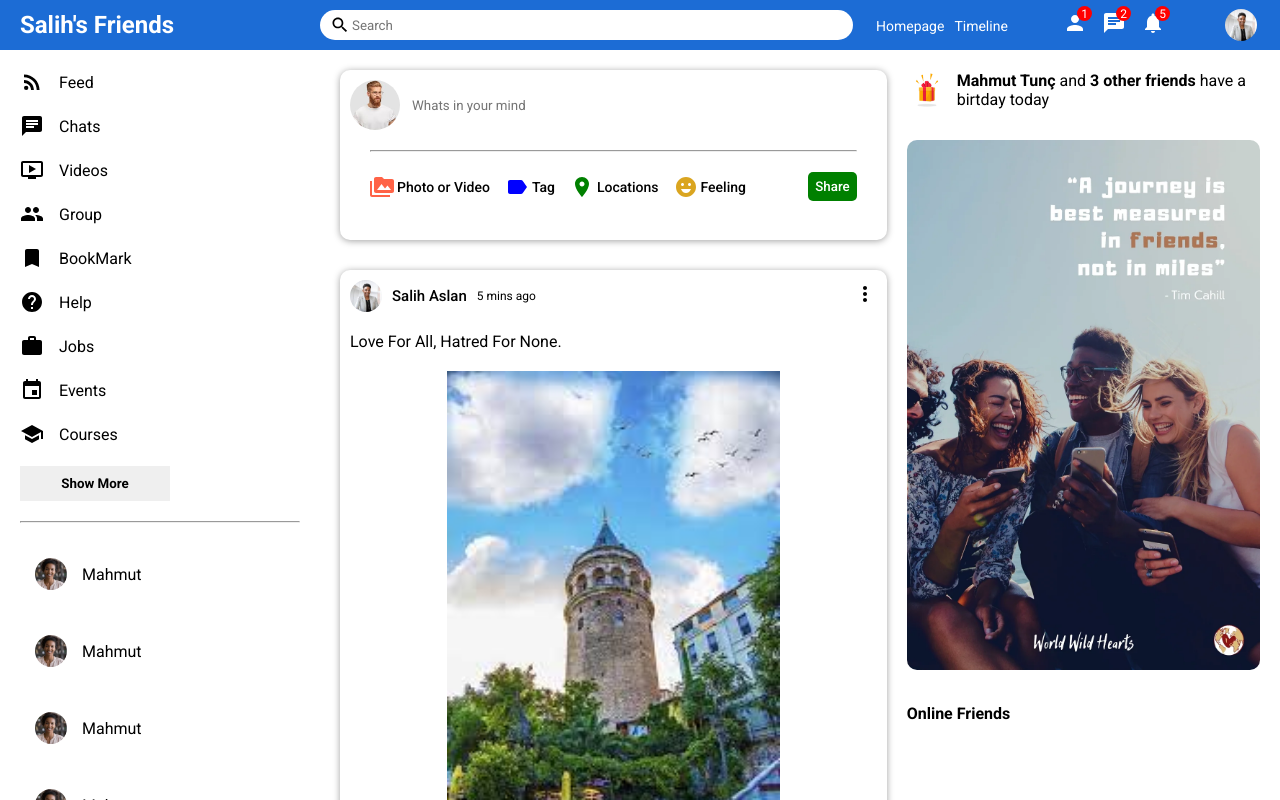
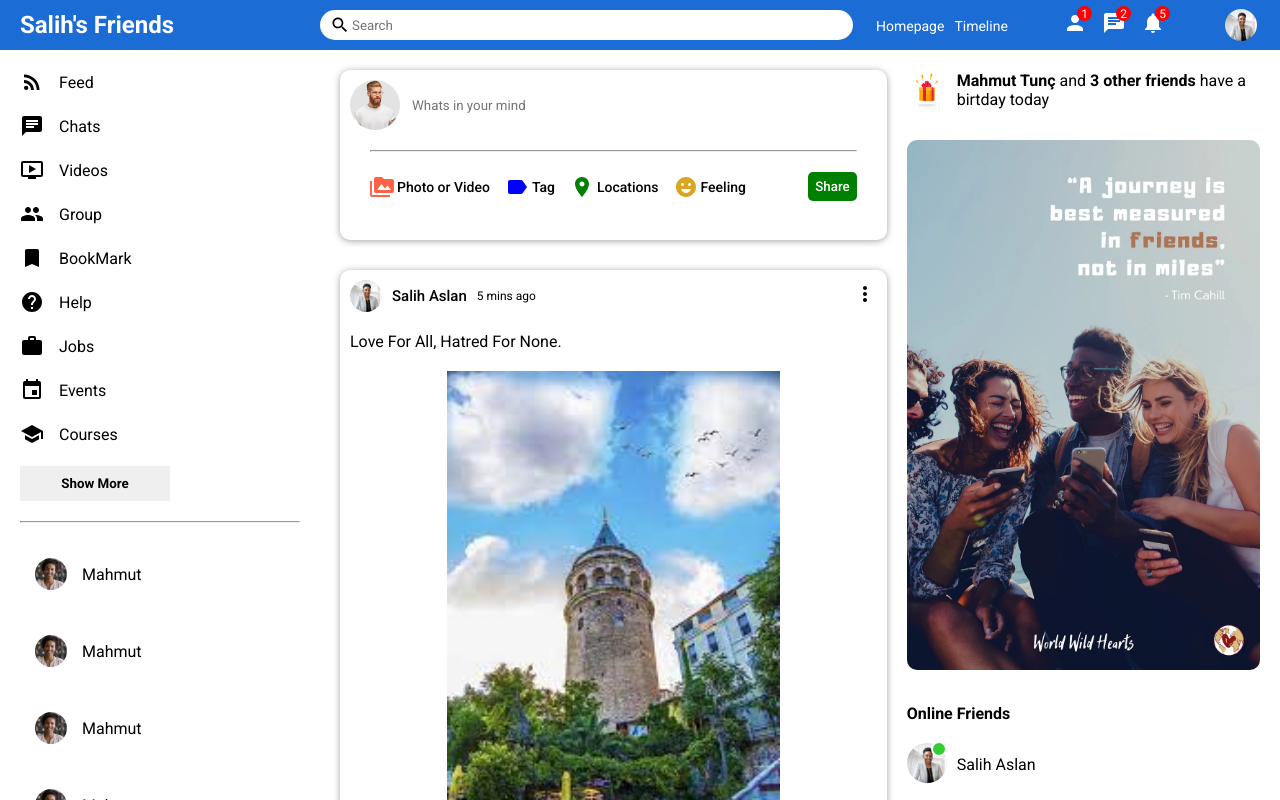
Before and after one commit to muhammetsalihaslan/SocialMediaApp, a React (Create React App) app in the folder socialmediapp/: page / in a window 1280 px wide. Shown: the top 800 px of the page. Built offline with nearby package versions, Linux system fonts and the light colour scheme.

Commit message:
online and raightbar

```diff
--- /dev/null
+++ b/socialmediapp/src/components/online/Online.jsx
@@ -0,0 +1,18 @@
+
+import React from 'react'
+import "./online.css";
+
+const Online = ({user}) => {
+  return (
+    <li className="rightbarFriend">
+        <div className="rightbarProfileImgContainer">
+            <img src={user.profilePicture} alt="" className="rightbarProfileImg" />
+            <span className="rightbarOnline"></span>
+        </div>
+          <span className="rightbarUsername">{user.username}</span>
+
+    </li>
+  )
+}
+
+export default Online
--- /dev/null
+++ b/socialmediapp/src/components/online/online.css
@@ -0,0 +1,28 @@
+.rightbarFriend {
+    display: flex;
+    align-items: center;
+    margin-bottom: 15px;
+}
+
+.rightbarProfileImgContainer {
+    margin-right: 10px;
+    position: relative;
+}
+
+.rightbarProfileImg {
+    width: 40px;
+    height: 40px;
+    border-radius: 50%;
+    object-fit: cover;
+}
+
+.rightbarOnline {
+    width: 12px;
+    height: 12px;
+    border-radius: 50%;
+    background-color: limegreen;
+    position: absolute;
+    top: -2px;
+    right: 0;
+    border: 2px solid white;
+}
--- a/socialmediapp/src/components/rightbar/Rightbar.jsx
+++ b/socialmediapp/src/components/rightbar/Rightbar.jsx
@@ -1,5 +1,6 @@
 import "./rightbar.css"
 import { Users } from "../../data"
+import Online from "../online/Online";
 
 
 const Rightbar = () => {
@@ -13,11 +14,12 @@ const Rightbar = () => {
                 <img className="rightbarAd"  src="assets/share/9.jpeg" alt="" />
                 <h4 className="rightbarTitle">Online Friends</h4>
                 <ul className="rightbarFriendList">
-                    <li className="rightbarFriend">
+
+                        {Users.map(u => (
+                            <Online key={u.id} user={u}/>
+                        ))}
 
 
-
-                    </li>
 
                 </ul>
             </div>
--- a/socialmediapp/src/components/rightbar/rightbar.css
+++ b/socialmediapp/src/components/rightbar/rightbar.css
@@ -39,32 +39,3 @@
     list-style: none;
 
 }
-
-.rightbarFriend{
-    display: flex;
-    align-items: center;
-    margin-bottom: 15px;
-}
-
-.rightbarProfileImgContainer{
-    margin-right: 10px;
-    position: relative;
-}
-
-.rightbarProfileImg{
-    width: 40px;
-    height: 40px;
-    border-radius: 50%;
-    object-fit:cover;
-}
-
-.rightbarOnline{
-    width: 12px;
-    height: 12px;
-    border-radius: 50%;
-    background-color:limegreen;
-    position: absolute;
-    top: -2px;
-    right: 0;
-    border: 2px solid white;
-}
```
